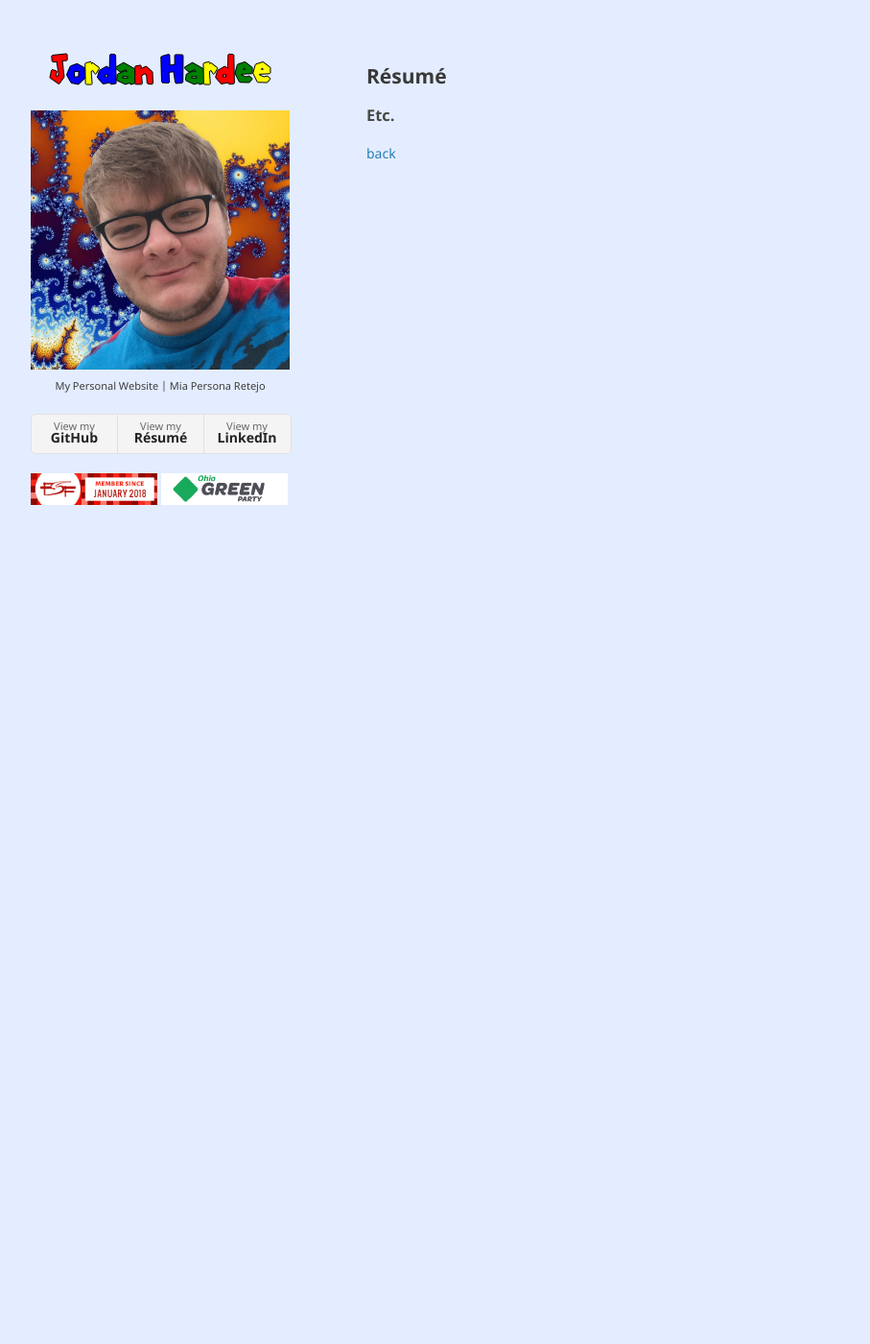
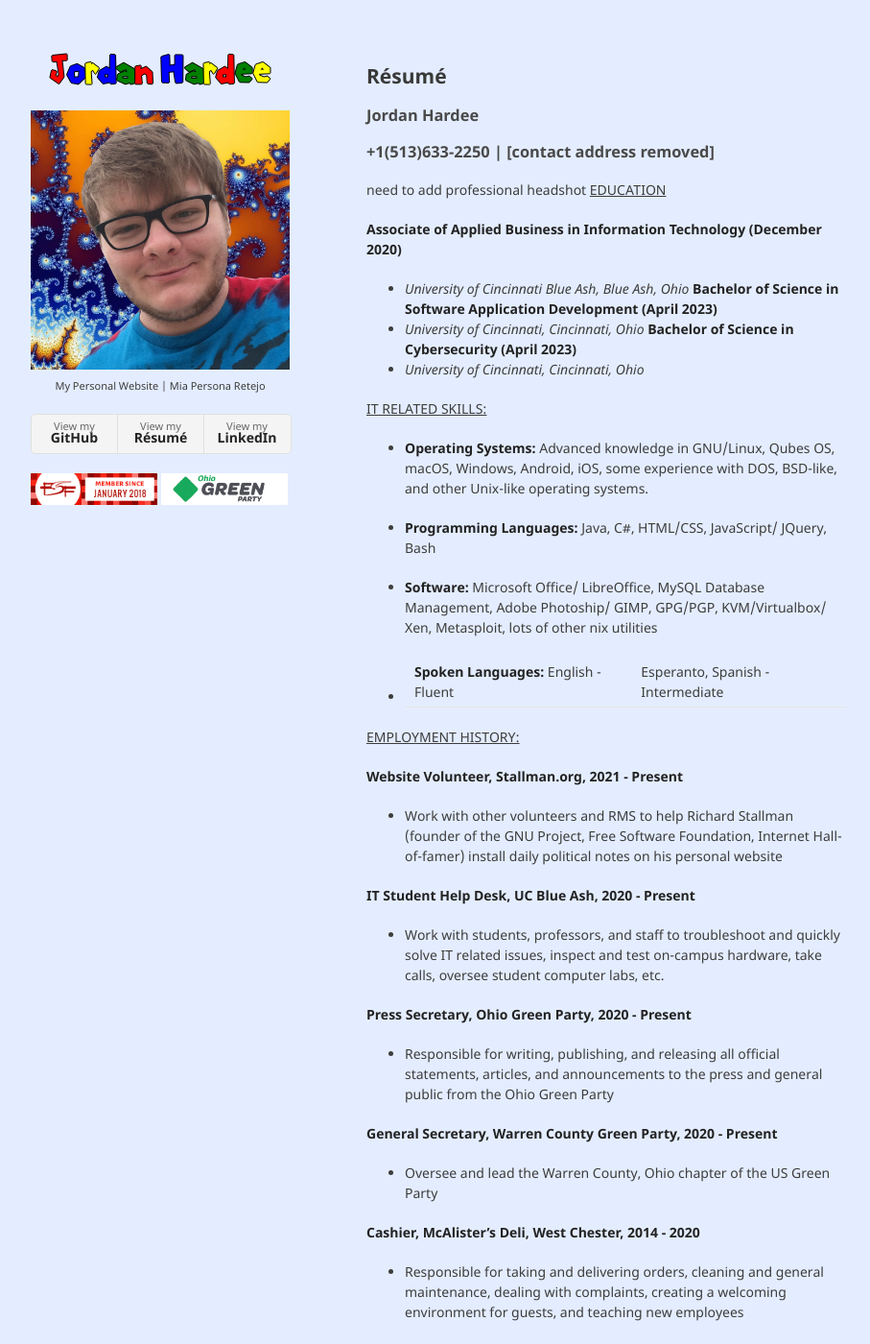
Before and after one commit to jordanhardee/jordanhardee.github.io, a Jekyll site: the page built from resume.md, in a window 1280 px wide and 1400 px high. Shown: the whole window at 96% size, without its empty margins (178-1085 px from the left). Built offline with Jekyll 4.4.1, drawn with Linux system fonts in a browser that asks for light colours; our own code applies the rules of GitHub Pages for plain Markdown files; some of the changed text lies outside the part shown.

Commit message:
added résumé to resume.md

```diff
--- a/resume.md
+++ b/resume.md
@@ -3,7 +3,53 @@ layout: default
 ---
 
 ## Résumé
+### Jordan Hardee
+### +1(513)633-2250 | [contact address removed]
+need to add professional headshot
+<ins>EDUCATION</ins>
 
-### Etc.
+**Associate of Applied Business in Information Technology (December 2020)**
+* _University of Cincinnati Blue Ash, Blue Ash, Ohio_
+**Bachelor of Science in Software Application Development (April 2023)**
+* _University of Cincinnati, Cincinnati, Ohio_
+**Bachelor of Science in Cybersecurity (April 2023)**
+* _University of Cincinnati, Cincinnati, Ohio_
 
-[back](./)
+<ins>IT RELATED SKILLS:</ins>
+
+* **Operating Systems:** Advanced knowledge in GNU/Linux, Qubes OS, macOS, Windows, Android, iOS, some experience with DOS, BSD-like, and other Unix-like operating systems.
+
+* **Programming Languages:** Java, C#, HTML/CSS, JavaScript/ JQuery, Bash
+
+* **Software:** Microsoft Office/ LibreOffice, MySQL Database Management, Adobe Photoship/ GIMP, GPG/PGP, KVM/Virtualbox/ Xen, Metasploit, lots of other nix utilities
+
+* **Spoken Languages:** English - Fluent | Esperanto, Spanish - Intermediate
+
+<ins>EMPLOYMENT HISTORY:</ins>
+
+**Website Volunteer, Stallman.org, 2021 - Present**
+* Work with other volunteers and RMS to help Richard Stallman (founder of the GNU Project, Free Software Foundation, Internet Hall-of-famer) install daily political notes on his personal website
+
+**IT Student Help Desk, UC Blue Ash, 2020 - Present**
+* Work with students, professors, and staff to troubleshoot and quickly solve IT related issues, inspect and test on-campus hardware, take calls, oversee student computer labs, etc.
+
+**Press Secretary, Ohio Green Party, 2020 - Present**
+* Responsible for writing, publishing, and releasing all official statements, articles, and announcements to the press and general public from the Ohio Green Party
+
+**General Secretary, Warren County Green Party, 2020 - Present**
+* Oversee and lead the Warren County, Ohio chapter of the US Green Party
+
+**Cashier, McAlister's Deli, West Chester, 2014 - 2020**
+* Responsible for taking and delivering orders, cleaning and general maintenance, dealing with complaints, creating a welcoming environment for guests, and teaching new employees
+
+<ins>ACTIVITIES</ins>
+
+Speaker, Mediated Minds 2018, University of Cincinnati
+* Gave lecture on research for my upcoming book exploring a little-known dimension of Albanian history in the 20th century
+
+Writer, 2600
+* Wrote articles for _2600: The Hacker Quarterly_ under pseudonym
+
+**_Interpersonal:_** Extremely kind, generally calm, good at working with others under deadlines and difusing difficult situations and people. Experienced with customer service, working in and leading teams. A bit of a polymath, very interested in constantly learning about a wide range of topics and fields.
+
+[back to main page](./)
```
